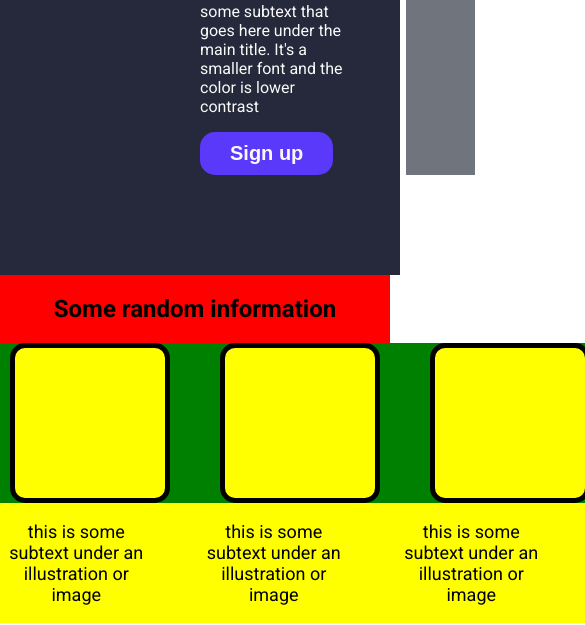
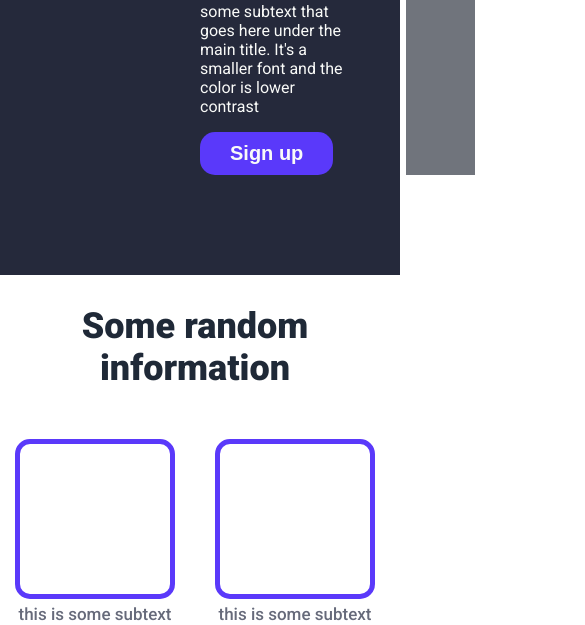
Before and after one commit to kurisu-Contreras/landing-page, a plain HTML site: page index.html in a window 390 px wide. Shown: the part 427-1052 px from the top of the page, 585 px wide, since content can reach past the window. Drawn offline with Linux system fonts and the light colour scheme.

Commit message:
fix: change the layout of the middle section and  add responsiveness for small screens

```diff
--- a/index.html
+++ b/index.html
@@ -41,17 +41,26 @@
      <div class="randomInformation">
        <h2>Some random information</h2>
 
-      <div class="containerCard">
+        <div class="containerHuge">
+
+          <div class="containerBig">
             <div class="card"></div>
+            <p class="some">this is some subtext under an illustration or image</p>
+          </div>
+          <div class="containerBig">
             <div class="card"></div>
+            <p class="some">this is some subtext under an illustration or image</p>
+          </div>
+          <div class="containerBig">
             <div class="card"></div>
+            <p class="some">this is some subtext under an illustration or image</p>
+          </div>
+          <div class="containerBig">
             <div class="card"></div>
+            <p class="some">this is some subtext under an illustration or image</p>
           </div>
-      <div class="containerText">
-        <p class="some">this is some subtext under an illustration or image</p>
-        <p class="some">this is some subtext under an illustration or image</p>
-        <p class="some">this is some subtext under an illustration or image</p>
-        <p class="some">this is some subtext under an illustration or image</p>
+
+        </div>
       </div>
     </div>
 
--- a/styles.css
+++ b/styles.css
@@ -83,37 +83,46 @@ input{
   border-radius: 15px;
 }
 .randomInformation{
-  background-color: red;
   display: flex;
   flex-direction: column;
   align-items: center;
+  padding-bottom: 100px ;
+}
+h2{
+  font-size: 36px;
+  color: #1F2937;
+  font-weight: 900;
+  text-align: center;
+}
 
-}
-.containerCard{
-  display: flex;
-  flex-direction: row;
-  gap: 50px;
-  background-color: green;
-}
 .card{
-  background-color: yellow;
-  border:5px solid black;
+  border:5px solid #5a39fa;
   height: 150px;
   width: 150px;
   border-radius: 15px;
 }
 
-.containerText{
+.containerHuge{
   display: flex;
-  background-color: yellow;
+  gap: 40px;
+  flex-wrap: wrap;
   justify-content: center;
-  width: 790px;
+  margin-top: 20px;
 
 }
+
+.containerBig{
+  display: flex;
+  flex-direction: column;
+  flex: 0 1 160px;
+  align-items: center;
+}
+
 .some{
   display: flex;
-  flex-wrap: wrap;
   text-align: center;
-  font-size: 18px;
-  margin-right: 40px;
+  font-size: 17px;
+  margin-top: 5px;
+  color: #666a7a;
+  font-weight: 500;
 }
```
Lines whose indentation alone changed are shown as unchanged.
